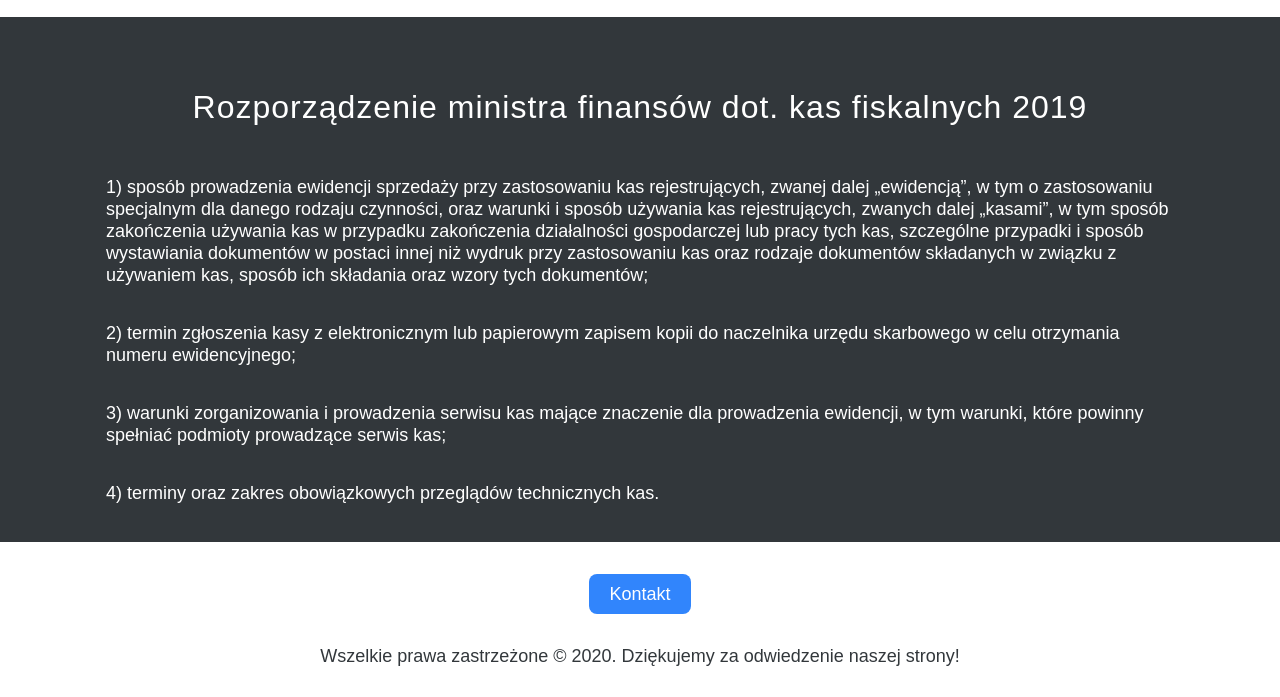
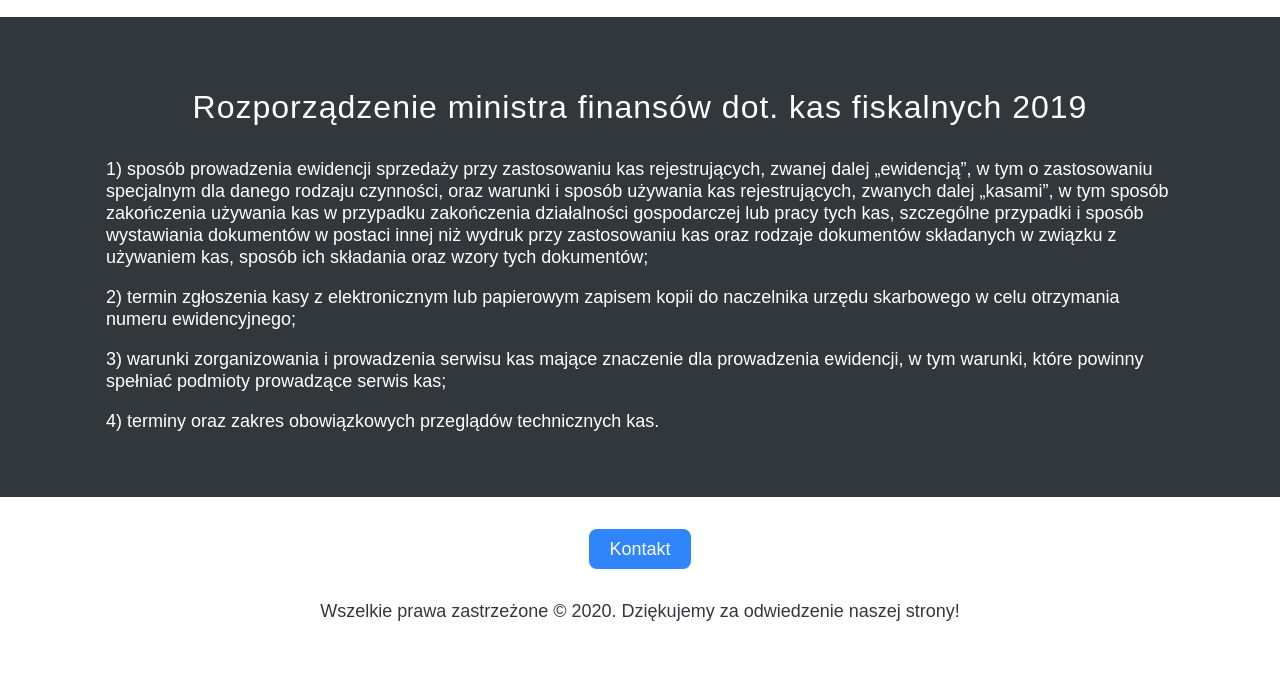
Before and after one commit to filipgrzelak/dad-page, a plain HTML site: page index.html in a window 1280 px wide. Shown: the part 2435-3132 px from the top of the page. After the commit the page ends 3087 px from the top, so only its background shows below. Drawn offline with Linux system fonts and the light colour scheme.

Commit message:
Update little changes

```diff
--- a/index.html
+++ b/index.html
@@ -187,7 +187,7 @@
           Rozporządzenie ministra finansów dot. kas fiskalnych 2019
         </h2>
         <div
-          class="content__wrapper content__wrapper--about{ display: block; }"
+          class="content__wrapper content__wrapper--text"
         >
           <p>
             1) sposób prowadzenia ewidencji sprzedaży przy zastosowaniu kas
```
